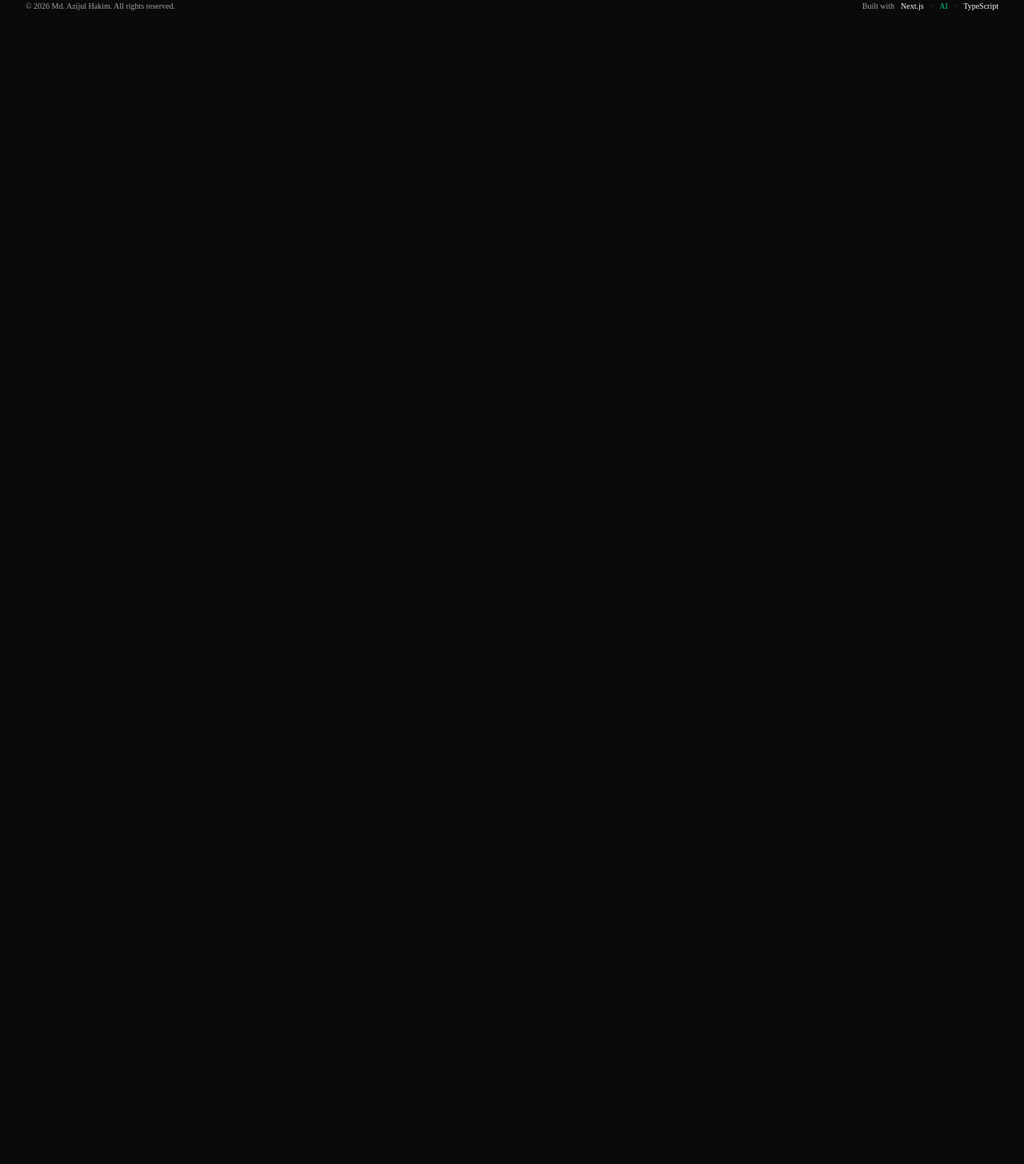
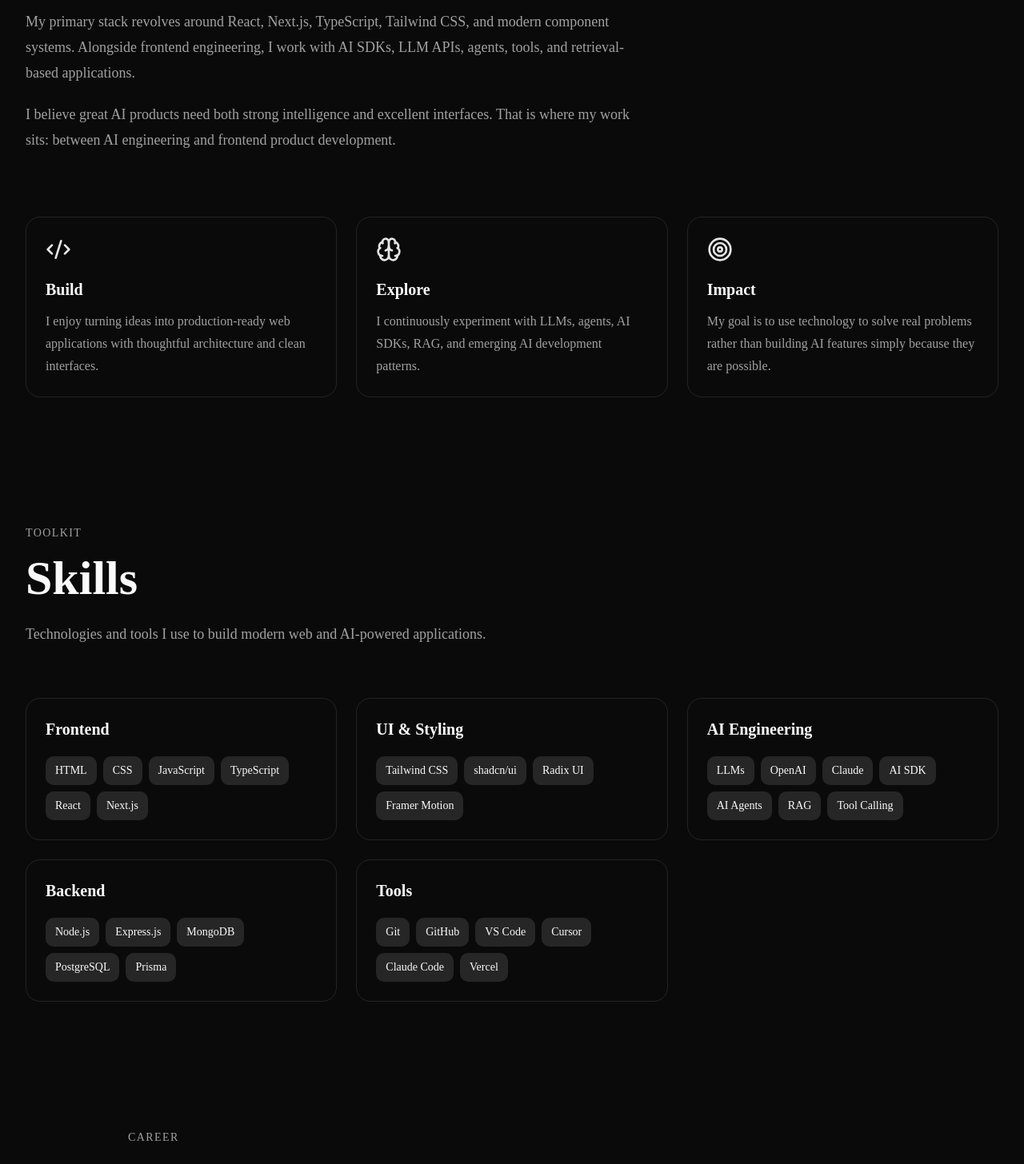
Before and after one commit to azijulhakimbd/Portfolio, a Next.js app: page / in a window 1280 px wide. Shown: the part 1220-2676 px from the top of the page at 80% size. Before the commit the page ends 1259 px from the top, so only its background shows below. Built offline with nearby package versions, Linux system fonts and the light colour scheme.

Commit message:
feat:home page all feature add

```diff
--- a/app/page.tsx
+++ b/app/page.tsx
@@ -1,11 +1,21 @@
 
 
 import Hero from "../components/home/hero";
+import AboutPage from "./about/page";
+import CertificationsPage from "./certifications/page";
+import ExperiencePage from "./experience/page";
+import ProjectsPage from "./projects/page";
+import SkillsPage from "./skills/page";
 
 export default function Home() {
   return (
     <main>
      <Hero />
+     <AboutPage />
+     <SkillsPage />
+     <ExperiencePage />
+     <ProjectsPage/>
+     <CertificationsPage />
     </main>
   );
 }
```
